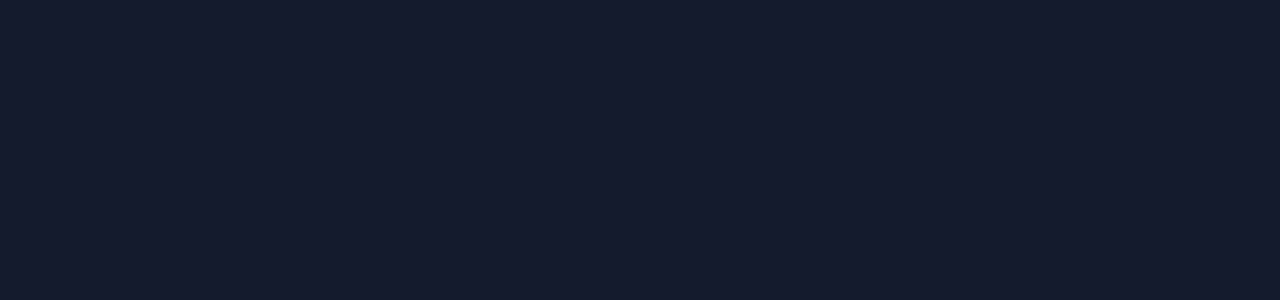
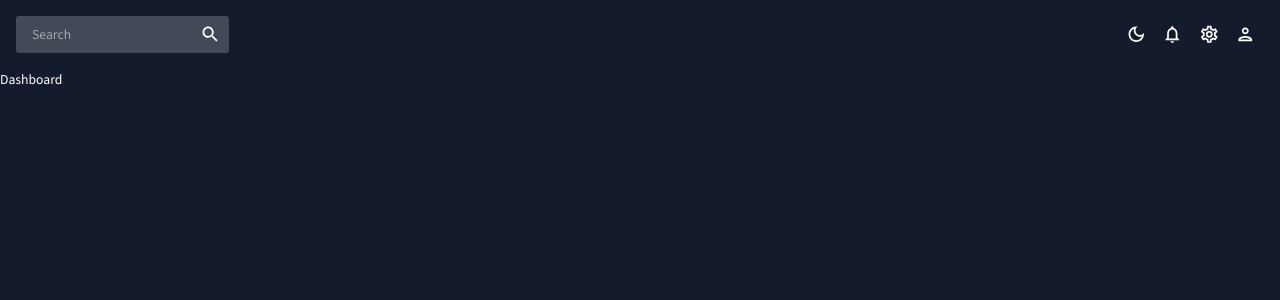
Before and after one commit to RichardLirio/crm-react-admin, a React (Create React App) app: page / in a window 1280 px wide. Shown: the top 300 px of the page. Built offline with nearby package versions, Linux system fonts and the light colour scheme.

Commit message:
Adcionando a barra do topo com suas caixas e icones como o de mudança de thema.

```diff
--- a/src/App.js
+++ b/src/App.js
@@ -1,5 +1,8 @@
 import { ColorModeContext, useMode } from "./theme";
 import { CssBaseline, ThemeProvider } from "@mui/material";
+import { Routes, Route } from "react-router-dom";
+import Topbar from "./pages/global/Topbar";
+import Dashboard from "./pages/dashboard";
 
 function App() {
   const [theme, colorMode] = useMode();
@@ -8,9 +11,12 @@
     <ColorModeContext.Provider value={colorMode}>
       <ThemeProvider theme={theme}>
         <CssBaseline />
-        <div className="App">
+        <div className="app">
           <main className="content">
-
+            <Topbar />
+            <Routes>
+              <Route path="/" element={<Dashboard />} />
+            </Routes>
           </main>
         </div>
       </ThemeProvider>
--- a/src/pages/global/Topbar.jsx
+++ b/src/pages/global/Topbar.jsx
@@ -1,6 +1,53 @@
+import { Box, IconButton, useTheme } from "@mui/material";
+import { useContext } from "react";
+import { ColorModeContext, tokens } from "../../theme";
+import InputBase from "@mui/material/InputBase";
+import LightModeOutlinedIcon from "@mui/icons-material/LightModeOutlined";
+import DarkModeOutlinedIcon from "@mui/icons-material/DarkModeOutlined";
+import NotificationsOutlinedIcon from "@mui/icons-material/NotificationsOutlined";
+import SettingsOutlinedIcon from "@mui/icons-material/SettingsOutlined";
+import PersonOutlinedIcon from "@mui/icons-material/PersonOutlined";
+import SearchIcon from "@mui/icons-material/Search";
 
-const Topbar = () =>{
-    return <div>Topbar</div>
-}
+const Topbar = () => {
+  const theme = useTheme();
+  const colors = tokens(theme.palette.mode);
+  const colorMode = useContext(ColorModeContext);
+  return (
+    <Box display="flex" justifyContent="space-between" p={2}>
+      {/* SEARCH BAR */}
+      <Box
+        display="flex"
+        backgroundColor={colors.primary[400]}
+        borderRadius="3px"
+      >
+        <InputBase sx={{ml: 2, flex: 1}} placeholder="Search" />
+        <IconButton type="button" sx={{ p: 1 }}>
+            <SearchIcon />
+        </IconButton>
+      </Box>
+
+      {/* ICONS */}
+      <Box display="flex" >
+        <IconButton onClick={colorMode.toggleColorMode}>
+            {theme.palette.mode === 'dark' ? (
+                <DarkModeOutlinedIcon />
+            ) : (
+                <LightModeOutlinedIcon />
+            )}
+        </IconButton>
+        <IconButton>
+            <NotificationsOutlinedIcon />
+        </IconButton>
+        <IconButton>
+            <SettingsOutlinedIcon />
+        </IconButton>
+        <IconButton>
+            <PersonOutlinedIcon />
+        </IconButton>
+      </Box>
+    </Box>
+  );
+};
 
 export default Topbar;
```
